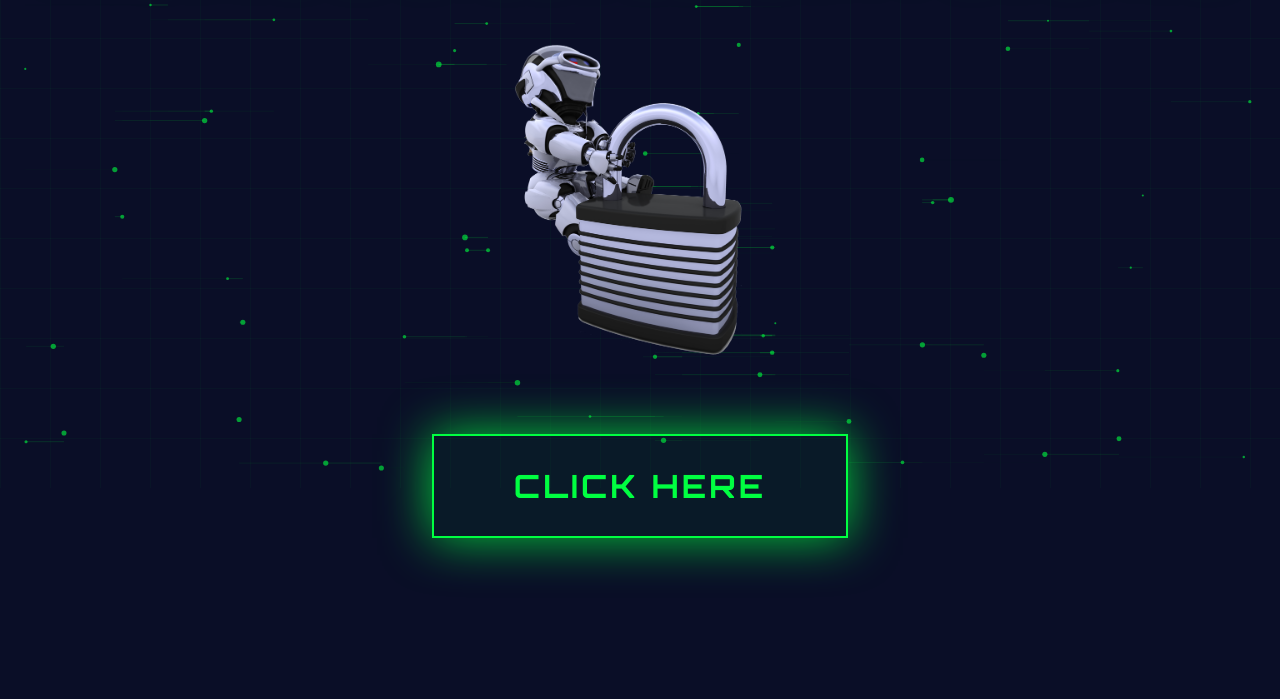
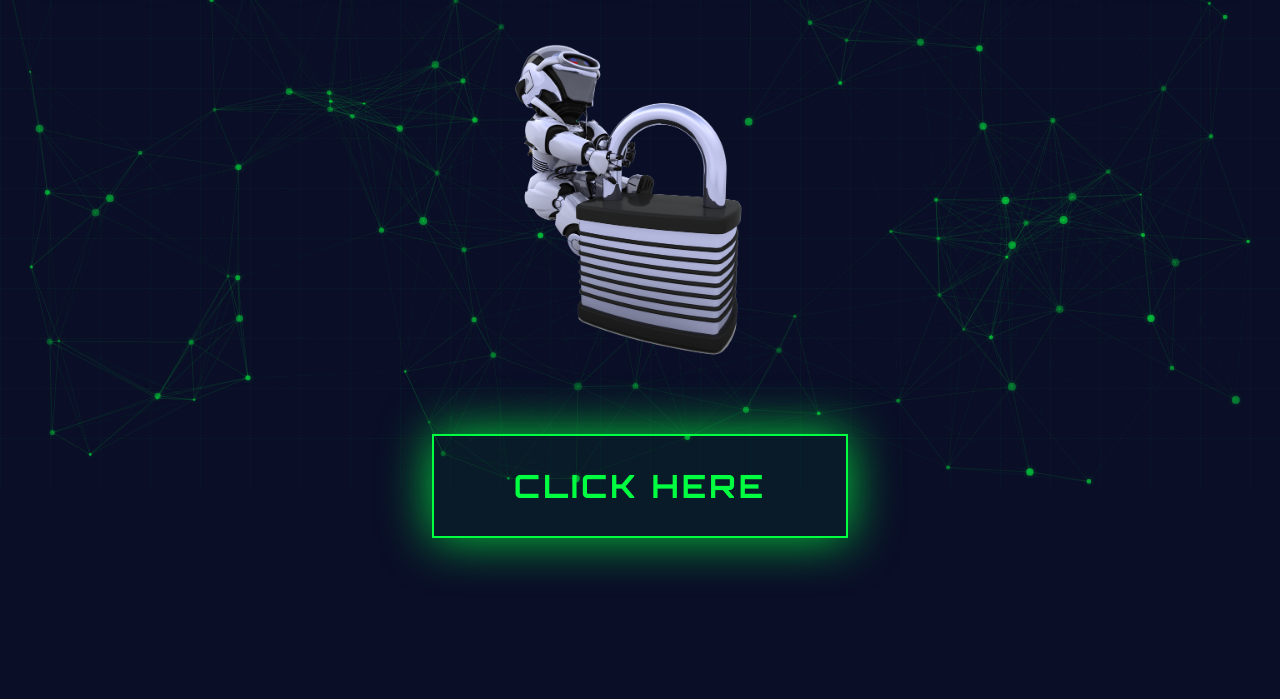
Before and after one commit to Diagonalley28/Standee, a plain HTML site: page index.html in a window 1280 px wide. Shown: the part 312-1011 px from the top of the page. Drawn offline with Linux system fonts and the light colour scheme; animation ran at ten frames a second.

Commit message:
Add files via upload

```diff
--- a/index.html
+++ b/index.html
@@ -845,6 +845,9 @@
         <br>
         <br>
         <br>
+        <br>
+        <br>
+        <br>
         <h1 class="page-title">Day 1 - Speakers</h1>
         <br>
         <br>
@@ -892,6 +895,9 @@
     <!-- Day 2 - Agenda Page -->
     <div class="page" id="day2">
         <img src="static/logo1.png" alt="Cyber Security Summit Logo" class="page-logo">
+        <br>
+        <br>
+        <br>
         <br>
         <br>
         <br>
@@ -967,8 +973,9 @@
         canvas.height = window.innerHeight;
 
         const particles = [];
-        const particleCount = 100;
-        const connectionDistance = 150;
+        const particleCount = 150;
+        const connectionDistance = 200;
+        const maxConnections = 50; // To improve performance by limiting connections per particle
 
         class Particle {
             constructor() {
@@ -976,7 +983,8 @@
                 this.y = Math.random() * canvas.height;
                 this.vx = (Math.random() - 0.5) * 0.5;
                 this.vy = (Math.random() - 0.5) * 0.5;
-                this.radius = Math.random() * 2 + 1;
+                this.radius = Math.random() * 3 + 1;
+                this.opacity = Math.random() * 0.4 + 0.2;
             }
 
             update() {
@@ -985,13 +993,24 @@
 
                 if (this.x < 0 || this.x > canvas.width) this.vx *= -1;
                 if (this.y < 0 || this.y > canvas.height) this.vy *= -1;
+
+                // Slight random velocity change for organic movement
+                this.vx += (Math.random() - 0.5) * 0.05;
+                this.vy += (Math.random() - 0.5) * 0.05;
+
+                // Limit velocity to prevent too fast movement
+                this.vx = Math.max(Math.min(this.vx, 0.75), -0.75);
+                this.vy = Math.max(Math.min(this.vy, 0.75), -0.75);
             }
 
             draw() {
                 ctx.beginPath();
                 ctx.arc(this.x, this.y, this.radius, 0, Math.PI * 2);
-                ctx.fillStyle = 'rgba(0, 255, 65, 0.6)';
+                ctx.fillStyle = `rgba(0, 255, 65, ${this.opacity})`;
+                ctx.shadowBlur = 5;
+                ctx.shadowColor = 'rgba(0, 255, 65, 0.5)';
                 ctx.fill();
+                ctx.shadowBlur = 0;
             }
         }
 
@@ -1008,18 +1027,21 @@
             });
 
             for (let i = 0; i < particles.length; i++) {
+                let connections = 0;
                 for (let j = i + 1; j < particles.length; j++) {
+                    if (connections >= maxConnections) break;
                     const dx = particles[i].x - particles[j].x;
                     const dy = particles[i].y - particles[j].y;
                     const distance = Math.sqrt(dx * dx + dy * dy);
 
                     if (distance < connectionDistance) {
                         ctx.beginPath();
-                        ctx.strokeStyle = `rgba(0, 255, 65, ${0.2 * (1 - distance / connectionDistance)})`;
-                        ctx.lineWidth = 1;
-                        ctx.moveTo(particles[i].x, particles[j].y);
+                        ctx.strokeStyle = `rgba(0, 255, 65, ${0.3 * (1 - distance / connectionDistance)})`;
+                        ctx.lineWidth = 0.5;
+                        ctx.moveTo(particles[i].x, particles[i].y);
                         ctx.lineTo(particles[j].x, particles[j].y);
                         ctx.stroke();
+                        connections++;
                     }
                 }
             }
```
